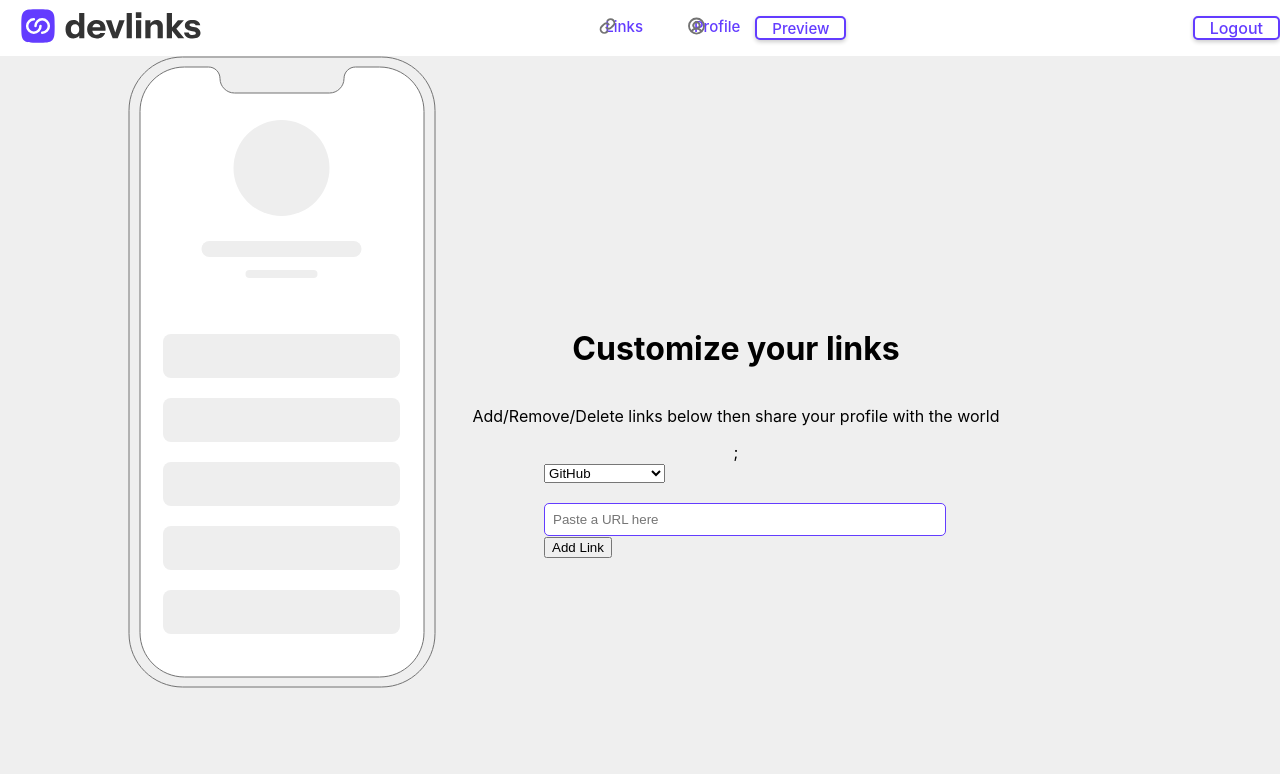
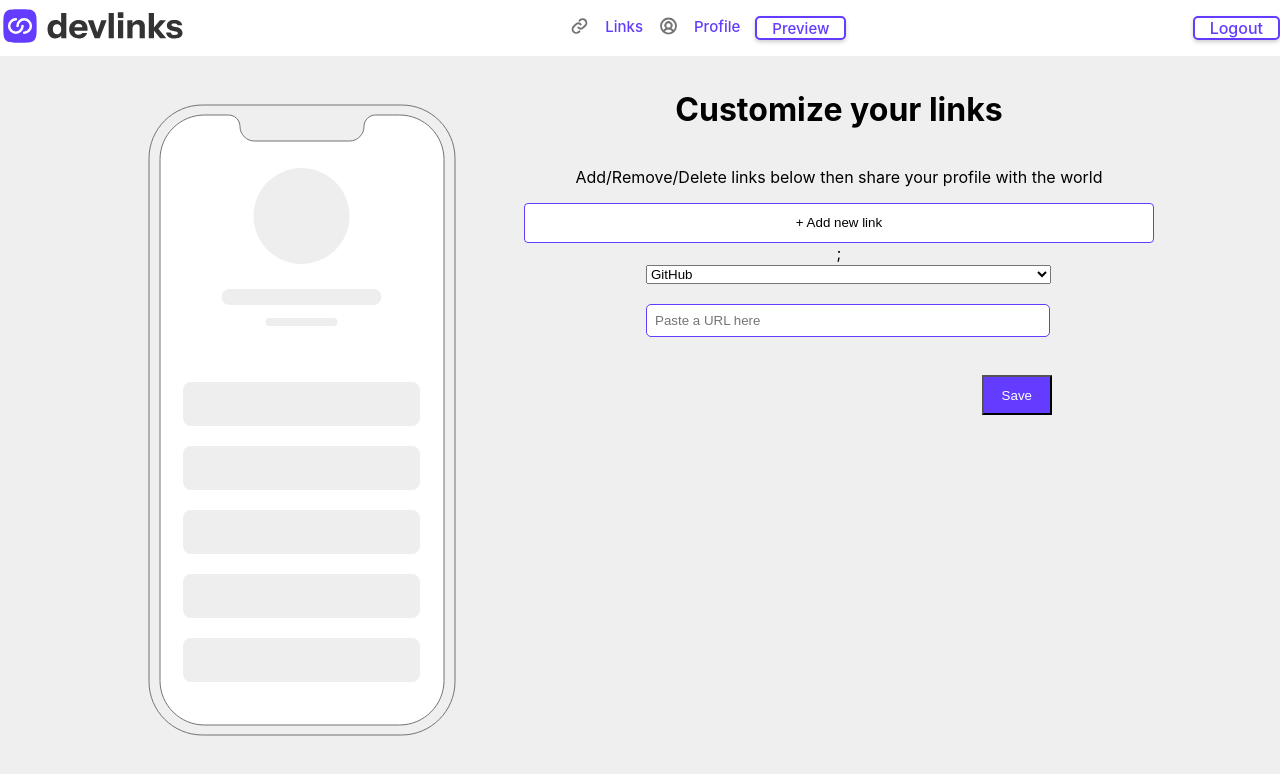
Before and after one commit to Keon24/link-app-frontend, a React (Create React App) app: page /links in a window 1280 px wide. Both pictures are taken after a click on the button "+ Add new link". Shown: the top 774 px of the page. Built offline with nearby package versions, Linux system fonts and the light colour scheme.

Commit message:
deleted the addlink logic/styled the links.css

```diff
--- a/src/components/Links.jsx
+++ b/src/components/Links.jsx
@@ -13,14 +13,6 @@ const Links = () => {
 
 
 
- const addLink = () => {
-  if (newLink && newPlatform) {
-    setLinks([...links, { url: newLink, platform: newPlatform }]);
-    setNewLink('');
-    setNewPlatform('Other');
-    setShowInput(false);
-  }
-};
 
 
 const removeLink = (index) => {
@@ -30,16 +22,18 @@ setLinks(links.filter((_,linkindex) => linkindex !== index))
 
 
   return (
+    <div>
+      <Navbar/>
 <div className="container">
-<Navbar/>
+
 <svg className="mockup-phone" xmlns="http://www.w3.org/2000/svg" width="308" height="632" fill="none" viewBox="0 0 308 632"><path stroke="#737373" d="M1 54.5C1 24.953 24.953 1 54.5 1h199C283.047 1 307 24.953 307 54.5v523c0 29.547-23.953 53.5-53.5 53.5h-199C24.953 631 1 607.047 1 577.5v-523Z"/><path fill="#fff" stroke="#737373" d="M12 55.5C12 30.923 31.923 11 56.5 11h24C86.851 11 92 16.149 92 22.5c0 8.008 6.492 14.5 14.5 14.5h95c8.008 0 14.5-6.492 14.5-14.5 0-6.351 5.149-11.5 11.5-11.5h24c24.577 0 44.5 19.923 44.5 44.5v521c0 24.577-19.923 44.5-44.5 44.5h-195C31.923 621 12 601.077 12 576.5v-521Z"/><circle cx="153.5" cy="112" r="48" fill="#EEE"/><rect width="160" height="16" x="73.5" y="185" fill="#EEE" rx="8"/><rect width="72" height="8" x="117.5" y="214" fill="#EEE" rx="4"/><rect width="237" height="44" x="35" y="278" fill="#EEE" rx="8"/><rect width="237" height="44" x="35" y="342" fill="#EEE" rx="8"/><rect width="237" height="44" x="35" y="406" fill="#EEE" rx="8"/><rect width="237" height="44" x="35" y="470" fill="#EEE" rx="8"/><rect width="237" height="44" x="35" y="534" fill="#EEE" rx="8"/></svg>
 <div className="link-content">
 
 <h1>Customize your links</h1>
   <p>Add/Remove/Delete links below then share your profile with the world </p>
- {links.length < 5 && !showInput && (
+
   <button className="add-link-button" onClick={() => setShowInput(true)}>+ Add new link</button>
- )}
+
 
 {links.length === 0 && !showInput && (
           <div className="starter-mockup">
@@ -77,13 +71,14 @@ setLinks(links.filter((_,linkindex) => linkindex !== index))
 
 {showInput && (
   <div>
-    <select value={newPlatform} onChange={(e) => setNewPlatform(e.target.value)}>
+    <select className="platform-button" value={newPlatform} onChange={(e) => setNewPlatform(e.target.value)}>
       {platforms.map(platform => (
         <option key={platform} value={platform}>{platform}</option>
       ))}
     </select>
     <input className="link-input" type="text" value={newLink} onChange={(e) => setNewLink(e.target.value)} placeholder="Paste a URL here" />
-    <button className="addlink-button"onClick={addLink}>Add Link</button>
+
+    <button className="save-button">Save</button>
   </div>
 )}
 
@@ -92,7 +87,7 @@ setLinks(links.filter((_,linkindex) => linkindex !== index))
 </div>
 
 </div>
-
+</div>
   )
 
 }
--- a/src/components/links.css
+++ b/src/components/links.css
@@ -1,12 +1,54 @@
-.link-content{
-display:flex;
-flex-direction: column;
-align-items: center;
-margin-left: 15%;
-margin-top: -30%;
-}
-.container svg {
-    position: relative;
-    left: 10%;
-    bottom: 10%;
-}
+.container {
+    display: grid;
+    grid-template-columns: 1fr 1fr;
+    gap: 20px;
+  }
+
+  .mockup-phone {
+    grid-column: 1 / 2;
+
+    height:80%;;
+    padding: 20px;
+    border-radius:20px;
+    position: absolute;
+    bottom: 5%;
+    left:10%;
+
+  }
+
+  .link-content {
+
+    grid-column: 2 / 3;
+    display: flex;
+    flex-direction: column;
+    align-items: center;
+    margin-right: 0%;
+    margin-top: 20%;
+    position:relative;
+    right: 20%;
+    top: -25%;
+  }
+
+  .starter-mockup {
+    background-color: #eeeeee
+  }
+
+  .add-link-button {
+    background-color:#fff;
+    width: 100%;
+    height: 40px;
+    border: 1px solid #633cff;
+    border-radius: 4px;
+  }
+  .save-button {
+    width: 70px;
+    height: 30%;
+    background-color:#633cff;
+    color: #fff;
+    cursor: pointer;
+    margin-left: 87%;
+    margin-top: 10%;
+  }
+  .platform-button {
+    width:105%
+  }
```
